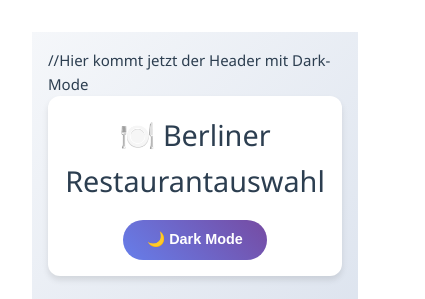
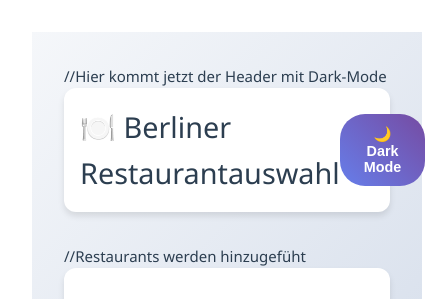
Before and after one commit to JennyKneiseler/WebTechFrontend, a Vue app: page / in a window 390 px wide. Shown: the top 299 px of the page, 425 px wide, since content can reach past the window. Built offline with nearby package versions, Linux system fonts and the light colour scheme; no server answers.

Commit message:
Stylistische Änderungen

```diff
--- a/src/App.vue
+++ b/src/App.vue
@@ -110,16 +110,26 @@ function toggleDarkMode() {
 
 <style scoped>
 /* === LIGHT MODE (Standard) === */
+* {
+  margin: 0;
+  padding: 0;
+  box-sizing: border-box;
+}
 .app {
   min-height: 100vh;
+  width: 100vw;
   background: linear-gradient(135deg, #f5f7fa 0%, #c3cfe2 100%);
   transition: all 0.3s ease;
+  margin: 0;
+  padding: 0;
 }
 
 .container {
-  margin: 0 auto;
-  padding: 1rem;
+  width: 100%;
+  max-width: none;
+  padding: 2rem;
   font-family: 'Segoe UI', Tahoma, Geneva, Verdana, sans-serif;
+  min-height: 100vh;
 }
 
 .app-header {
@@ -131,6 +141,7 @@ function toggleDarkMode() {
   background: white;
   border-radius: 12px;
   box-shadow: 0 4px 6px rgba(0, 0, 0, 0.1);
+  width: 100%;
 }
 
 .app-header h1 {
@@ -162,6 +173,7 @@ function toggleDarkMode() {
   border-radius: 12px;
   margin-bottom: 2rem;
   box-shadow: 0 4px 6px rgba(0, 0, 0, 0.1);
+  width: 100%;
 }
 
 .form-section h2 {
@@ -209,7 +221,7 @@ function toggleDarkMode() {
   box-shadow: 0 6px 20px rgba(76, 175, 80, 0.4);
 }
 
-/* === DARK MODE === */
+/*DARK MODE*/
 .app.dark-mode {
   background: linear-gradient(135deg, #1a1a2e 0%, #16213e 100%);
 }
@@ -254,21 +266,4 @@ function toggleDarkMode() {
 .dark-mode .form-input::placeholder {
   color: #a0aec0;
 }
-
-/* Responsive Design */
-@media (max-width: 768px) {
-  .container {
-    padding: 1rem;
-  }
-
-  .app-header {
-    flex-direction: column;
-    gap: 1rem;
-    text-align: center;
-  }
-
-  .form {
-    grid-template-columns: 1fr;
-  }
-}
 </style>
```
